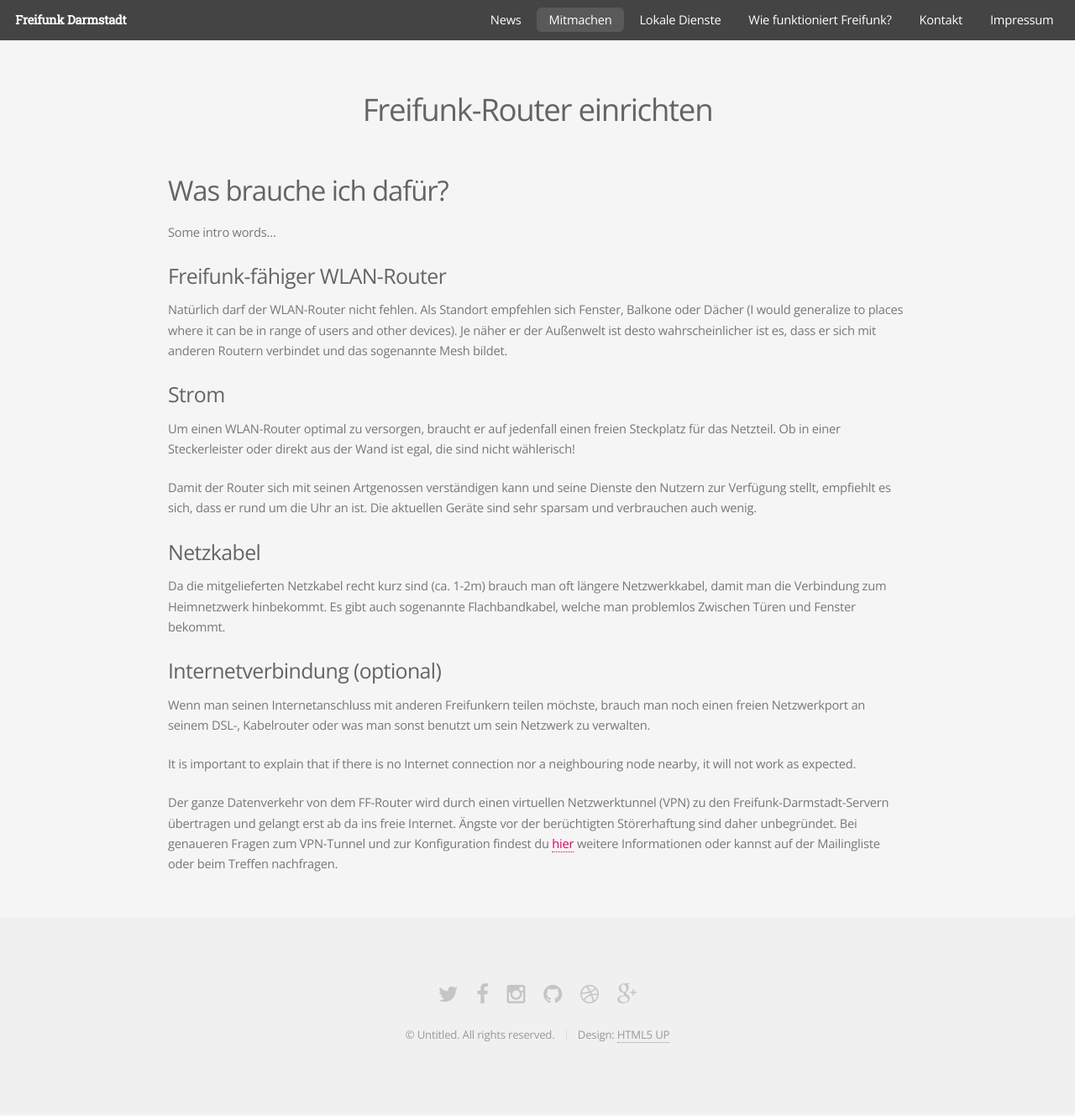
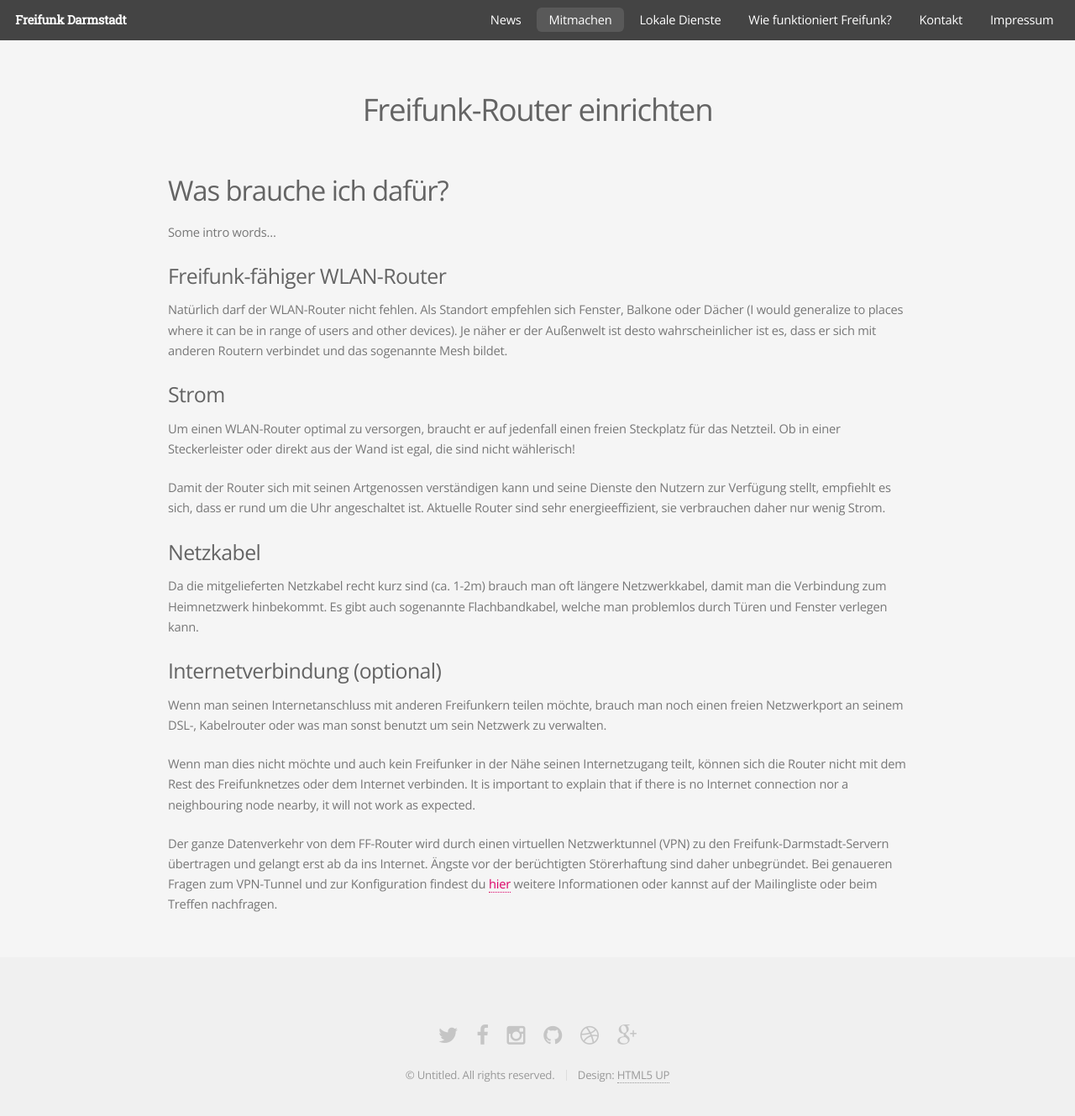
Before and after one commit to mdrenger/darmstadt.freifunk.net, a Jekyll site: the page built from pages/mitmachen/router_einrichten.md, in a window 1280 px wide and 1375 px high. Shown: the top 1329 px of the window at 84% size. Built offline with Jekyll 4.4.1, drawn with Linux system fonts in a browser that asks for light colours.

Commit message:
germanized some things

```diff
--- a/pages/mitmachen/router_einrichten.md
+++ b/pages/mitmachen/router_einrichten.md
@@ -20,16 +20,17 @@ Natürlich darf der WLAN-Router nicht fehlen. Als Standort empfehlen sich Fenste
 
 Um einen WLAN-Router optimal zu versorgen, braucht er auf jedenfall einen freien Steckplatz für das Netzteil. Ob in einer Steckerleister oder direkt aus der Wand ist egal, die sind nicht wählerisch!
 
-Damit der Router sich mit seinen Artgenossen verständigen kann und seine Dienste den Nutzern zur Verfügung stellt, empfiehlt es sich, dass er rund um die Uhr an ist. Die aktuellen Geräte sind sehr sparsam und verbrauchen auch wenig.
+Damit der Router sich mit seinen Artgenossen verständigen kann und seine Dienste den Nutzern zur Verfügung stellt, empfiehlt es sich, dass er rund um die Uhr angeschaltet ist. Aktuelle Router sind sehr energieeffizient, sie verbrauchen daher nur wenig Strom.
 
 ### Netzkabel
 
-Da die mitgelieferten Netzkabel recht kurz sind (ca. 1-2m) brauch man oft längere Netzwerkkabel, damit man die Verbindung zum Heimnetzwerk hinbekommt. Es gibt auch sogenannte Flachbandkabel, welche man problemlos Zwischen Türen und Fenster bekommt.
+Da die mitgelieferten Netzkabel recht kurz sind (ca. 1-2m) brauch man oft längere Netzwerkkabel, damit man die Verbindung zum Heimnetzwerk hinbekommt. Es gibt auch sogenannte Flachbandkabel, welche man problemlos durch Türen und Fenster verlegen kann.
 
 ### Internetverbindung (optional)
 
-Wenn man seinen Internetanschluss mit anderen Freifunkern teilen möchste, brauch man noch einen freien Netzwerkport an seinem DSL-, Kabelrouter oder was man sonst benutzt um sein Netzwerk zu verwalten.
+Wenn man seinen Internetanschluss mit anderen Freifunkern teilen möchte, brauch man noch einen freien Netzwerkport an seinem DSL-, Kabelrouter oder was man sonst benutzt um sein Netzwerk zu verwalten.
 
+Wenn man dies nicht möchte und auch kein Freifunker in der Nähe seinen Internetzugang teilt, können sich die Router nicht mit dem Rest des Freifunknetzes oder dem Internet verbinden.
 It is important to explain that if there is no Internet connection nor a neighbouring node nearby, it will not work as expected.
 
-Der ganze Datenverkehr von dem FF-Router wird durch einen virtuellen Netzwerktunnel (VPN) zu den Freifunk-Darmstadt-Servern übertragen und gelangt erst ab da ins freie Internet. Ängste vor der berüchtigten Störerhaftung sind daher unbegründet. Bei genaueren Fragen zum VPN-Tunnel und zur Konfiguration findest du <a href="sicherheit.html">hier</a> weitere Informationen oder kannst auf der Mailingliste oder beim Treffen nachfragen.
+Der ganze Datenverkehr von dem FF-Router wird durch einen virtuellen Netzwerktunnel (VPN) zu den Freifunk-Darmstadt-Servern übertragen und gelangt erst ab da ins Internet. Ängste vor der berüchtigten Störerhaftung sind daher unbegründet. Bei genaueren Fragen zum VPN-Tunnel und zur Konfiguration findest du <a href="sicherheit.html">hier</a> weitere Informationen oder kannst auf der Mailingliste oder beim Treffen nachfragen.
```
Also changed, not shown: pages/lokale-dienste.md (+3 -3 lines).
